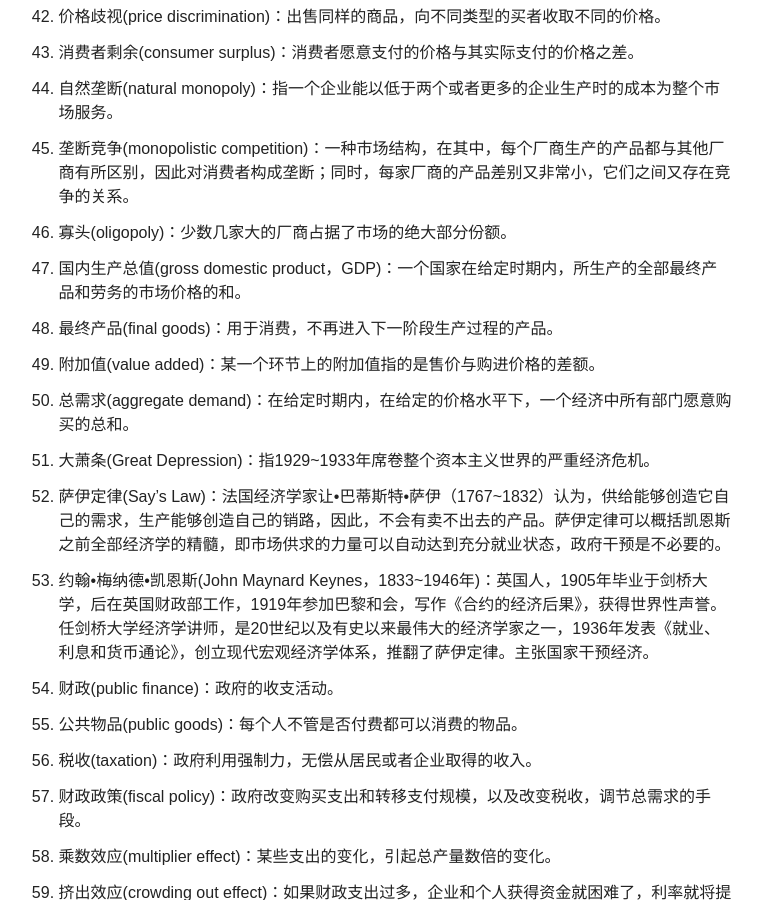
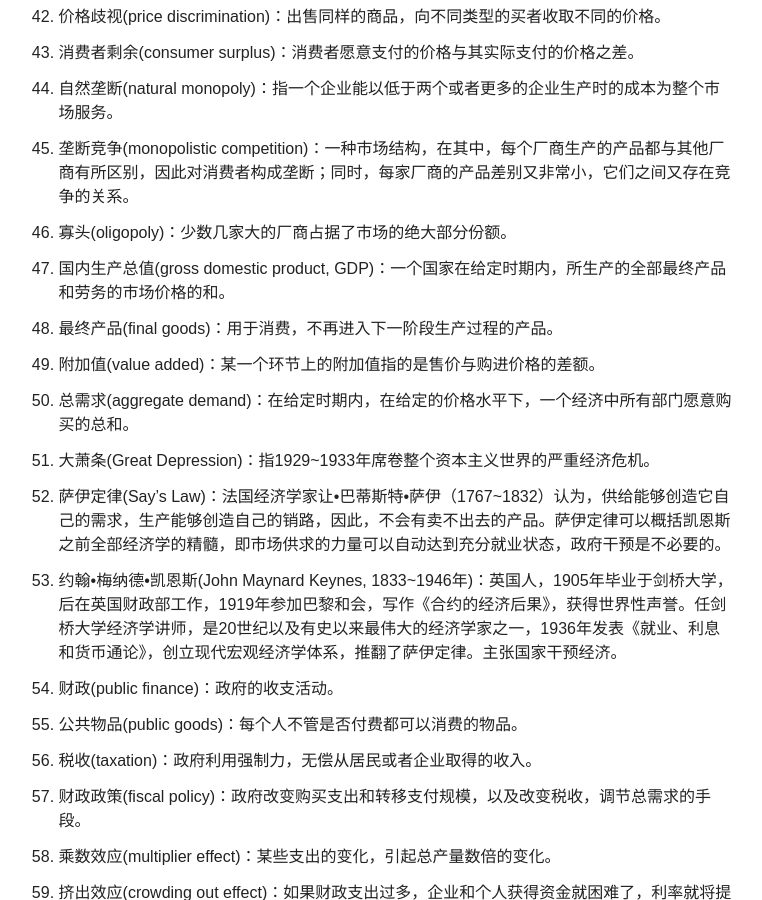
Before and after one commit to hushPlease/hushPlease.github.io, a Jekyll site: the page built from _posts/blog/2016-7-17-economics-take-down.md, in a window 1280 px wide and 900 px high, scrolled down 20057 px. Shown: the whole window, without its empty margins (361-1123 px from the left). Built offline with Jekyll 4.4.1, drawn with Linux system fonts in a browser that asks for light colours; nearby versions of some CDN libraries; some of the changed text lies outside the part shown.

```diff
--- a/_posts/blog/2016-7-17-economics-take-down.md
+++ b/_posts/blog/2016-7-17-economics-take-down.md
@@ -411,7 +411,7 @@ CPI是怎么计算出来的呢？它是由一个国家的统计部门，比如
 6. 宏观经济学(macroeconomics)：研究一个经济总体运行的经济学分支。
 7. 计划经济(planned economy)：由中央计划当局决定生产什么、如何生产、为谁生产的经济。
 8. 市场经济(market economy)：由市场特别是价格决定生产什么、如何生产、为谁生产的经济。
-9. 亚当•斯密(Adam Smith，1723~1790年)：英国古典经济学的伟大代表，1776年出版《国民财富的性质和原因的研究》，从而创立了近代经济学体系。提出了著名的“看不见的手”的学说。他的另一部著作是1759年出版的《道德情操论》。
+9. 亚当•斯密(Adam Smith, 1723~1790年)：英国古典经济学的伟大代表，1776年出版《国民财富的性质和原因的研究》，从而创立了近代经济学体系。提出了著名的“看不见的手”的学说。他的另一部著作是1759年出版的《道德情操论》。
 10. 边际(marginal)：某个变量的微小波动，引起的其他变量的改变量。
 11. 总收益(total revenue)：企业出售产品得到的全部货币。
 12. 边际收益(marginal benefit)：某种活动的微小增加所增加的总收益。
@@ -449,13 +449,13 @@ CPI是怎么计算出来的呢？它是由一个国家的统计部门，比如
 44. 自然垄断(natural monopoly)：指一个企业能以低于两个或者更多的企业生产时的成本为整个市场服务。
 45. 垄断竞争(monopolistic competition)：一种市场结构，在其中，每个厂商生产的产品都与其他厂商有所区别，因此对消费者构成垄断；同时，每家厂商的产品差别又非常小，它们之间又存在竞争的关系。
 46. 寡头(oligopoly)：少数几家大的厂商占据了市场的绝大部分份额。
-47. 国内生产总值(gross domestic product，GDP)：一个国家在给定时期内，所生产的全部最终产品和劳务的市场价格的和。
+47. 国内生产总值(gross domestic product, GDP)：一个国家在给定时期内，所生产的全部最终产品和劳务的市场价格的和。
 48. 最终产品(final goods)：用于消费，不再进入下一阶段生产过程的产品。
 49. 附加值(value added)：某一个环节上的附加值指的是售价与购进价格的差额。
 50. 总需求(aggregate demand)：在给定时期内，在给定的价格水平下，一个经济中所有部门愿意购买的总和。
 51. 大萧条(Great Depression)：指1929~1933年席卷整个资本主义世界的严重经济危机。
 52. 萨伊定律(Say’s Law)：法国经济学家让•巴蒂斯特•萨伊（1767~1832）认为，供给能够创造它自己的需求，生产能够创造自己的销路，因此，不会有卖不出去的产品。萨伊定律可以概括凯恩斯之前全部经济学的精髓，即市场供求的力量可以自动达到充分就业状态，政府干预是不必要的。
-53. 约翰•梅纳德•凯恩斯(John Maynard Keynes，1833~1946年)：英国人，1905年毕业于剑桥大学，后在英国财政部工作，1919年参加巴黎和会，写作《合约的经济后果》，获得世界性声誉。任剑桥大学经济学讲师，是20世纪以及有史以来最伟大的经济学家之一，1936年发表《就业、利息和货币通论》，创立现代宏观经济学体系，推翻了萨伊定律。主张国家干预经济。
+53. 约翰•梅纳德•凯恩斯(John Maynard Keynes, 1833~1946年)：英国人，1905年毕业于剑桥大学，后在英国财政部工作，1919年参加巴黎和会，写作《合约的经济后果》，获得世界性声誉。任剑桥大学经济学讲师，是20世纪以及有史以来最伟大的经济学家之一，1936年发表《就业、利息和货币通论》，创立现代宏观经济学体系，推翻了萨伊定律。主张国家干预经济。
 54. 财政(public finance)：政府的收支活动。
 55. 公共物品(public goods)：每个人不管是否付费都可以消费的物品。
 56. 税收(taxation)：政府利用强制力，无偿从居民或者企业取得的收入。
@@ -501,5 +501,5 @@ CPI是怎么计算出来的呢？它是由一个国家的统计部门，比如
 96. 外汇市场(foreign exchange market)：不同货币相互交换的场所。
 97. 固定汇率制度(fixed exchange rates)：一个国家的货币采取盯住某一汇率水平而不变的制度。
 98. 浮动汇率制度(floating exchange rates)：汇率由外汇市场决定，政府不规定汇率水平的制度。
-99. 金本位制(gold standard：一国规定其货币单位与某一固定量的黄金等价的制度。
+99. 金本位制(gold standard)：一国规定其货币单位与某一固定量的黄金等价的制度。
 100. 购买力平价理论(theory of purchasing power parity)：汇率的作用应该使不同货币在各国的购买力相等。
```
